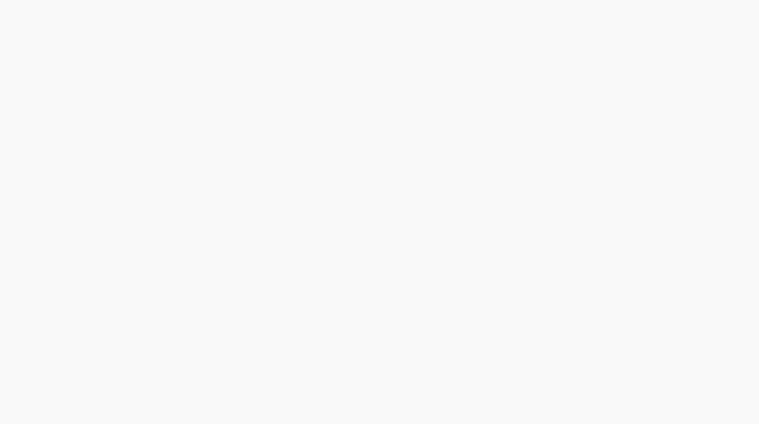
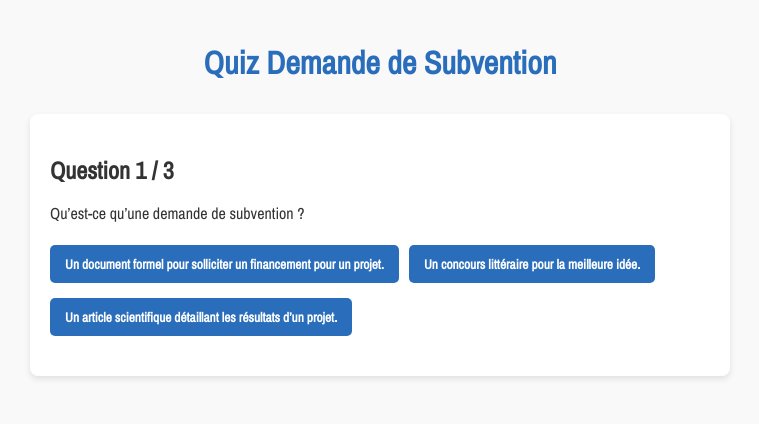
Before and after one commit to jgboudre/quizcctt, a plain HTML site: page index.html in a window 1280 px wide. Shown: the whole page, without its empty margins (260-1019 px from the left). Drawn offline with nearby package versions, Linux system fonts and the light colour scheme.

Commit message:
Update index.html

```diff
--- a/index.html
+++ b/index.html
@@ -2,42 +2,151 @@
 <html lang="fr">
 <head>
   <meta charset="UTF-8" />
-  <title>Quiz CCTT</title>
-  <meta name="viewport" content="width=device-width, initial-scale=1.0">
-
+  <meta name="viewport" content="width=device-width, initial-scale=1" />
+  <title>Quiz Demande de Subvention - CCTT</title>
   <!-- Police Archivo Narrow -->
-  <link href="https://fonts.googleapis.com/css2?family=Archivo+Narrow&display=swap" rel="stylesheet">
-
+  <link href="https://fonts.googleapis.com/css2?family=Archivo+Narrow&display=swap" rel="stylesheet" />
   <style>
     body {
       font-family: 'Archivo Narrow', sans-serif;
-      background-color: #f9f9f9;
-      margin: 0;
-      padding: 2rem;
+      background: #f9f9f9;
+      padding: 20px;
+      max-width: 700px;
+      margin: auto;
+      color: #333;
+    }
+    h1 {
+      text-align: center;
+      margin-bottom: 30px;
+      color: #2a6ebb;
+    }
+    .question {
+      background: white;
+      padding: 20px;
+      margin-bottom: 25px;
+      border-radius: 8px;
+      box-shadow: 0 3px 6px rgba(0,0,0,0.1);
+    }
+    .question h2 {
+      font-weight: 700;
+      margin-bottom: 15px;
+    }
+    button {
+      font-family: 'Archivo Narrow', sans-serif;
+      background: #2a6ebb;
+      color: white;
+      border: none;
+      padding: 10px 15px;
+      margin: 5px 10px 10px 0;
+      border-radius: 5px;
+      cursor: pointer;
+      font-weight: 700;
+      transition: background-color 0.3s ease;
+    }
+    button:hover {
+      background: #1e4f8b;
+    }
+    .feedback {
+      margin-top: 10px;
+      font-style: italic;
+      font-weight: 600;
+    }
+    .correct {
+      color: green;
+    }
+    .incorrect {
+      color: red;
+    }
+  </style>
+</head>
+<body>
+  <h1>Quiz Demande de Subvention</h1>
+
+  <div id="quiz-container" class="question">
+    <!-- Question et options générées par JS -->
+  </div>
+
+  <script>
+    const quizData = [
+      {
+        question: "Qu’est-ce qu’une demande de subvention ?",
+        options: [
+          "Un document formel pour solliciter un financement pour un projet.",
+          "Un concours littéraire pour la meilleure idée.",
+          "Un article scientifique détaillant les résultats d’un projet."
+        ],
+        correctIndex: 0,
+        feedbackCorrect: "Exact! Une demande de subvention vise à obtenir des fonds pour un projet.",
+        feedbackIncorrect: "Pas tout à fait. Ce n’est pas un concours littéraire ni un article scientifique."
+      },
+      {
+        question: "Laquelle de ces affirmations est FAUSSE concernant une demande de subvention ?",
+        options: [
+          "C’est un exercice d’improvisation sur le coin d’une table.",
+          "Il faut présenter un argumentaire clair et structuré.",
+          "La demande doit démontrer la capacité de l’équipe à réaliser le projet."
+        ],
+        correctIndex: 0,
+        feedbackCorrect: "Bonne réponse! Une demande sérieuse ne s’improvise pas.",
+        feedbackIncorrect: "Incorrect. En réalité, ce n’est pas un exercice d’improvisation."
+      },
+      {
+        question: "Dans une demande de subvention, il faut surtout :",
+        options: [
+          "Vendre l’idée et convaincre du bienfondé du projet.",
+          "Décrire en détail les résultats déjà obtenus.",
+          "Organiser un débat scientifique sur le sujet."
+        ],
+        correctIndex: 0,
+        feedbackCorrect: "Oui! On vend l’idée car les résultats ne sont pas encore connus.",
+        feedbackIncorrect: "Non, ce n’est pas un article scientifique ni un débat."
+      }
+    ];
+
+    let currentQuestion = 0;
+    const container = document.getElementById('quiz-container');
+
+    function showQuestion() {
+      const q = quizData[currentQuestion];
+      container.innerHTML = `
+        <h2>Question ${currentQuestion + 1} / ${quizData.length}</h2>
+        <p>${q.question}</p>
+        <div>
+          ${q.options.map((opt, i) =>
+            `<button onclick="checkAnswer(${i})">${opt}</button>`
+          ).join('')}
+        </div>
+        <div id="feedback" class="feedback"></div>
+      `;
     }
 
-    .quiz-container {
-      max-width: 800px;
-      margin: auto;
-      background: white;
-      padding: 2rem;
-      border-radius: 12px;
-      box-shadow: 0 4px 12px rgba(0, 0, 0, 0.1);
+    function checkAnswer(selectedIndex) {
+      const q = quizData[currentQuestion];
+      const feedbackEl = document.getElementById('feedback');
+      if (selectedIndex === q.correctIndex) {
+        feedbackEl.textContent = q.feedbackCorrect;
+        feedbackEl.className = 'feedback correct';
+      } else {
+        feedbackEl.textContent = q.feedbackIncorrect;
+        feedbackEl.className = 'feedback incorrect';
+      }
+      // Désactiver tous les boutons pour éviter plusieurs clics
+      const buttons = container.querySelectorAll('button');
+      buttons.forEach(btn => btn.disabled = true);
+
+      // Passer à la question suivante après 2 secondes
+      setTimeout(() => {
+        currentQuestion++;
+        if (currentQuestion < quizData.length) {
+          showQuestion();
+        } else {
+          container.innerHTML = '<h2>Quiz terminé!</h2><p>Merci d’avoir participé.</p>';
+        }
+      }, 2000);
     }
 
-    h1 {
-      font-size: 1.8rem;
-      margin-bottom: 1rem;
-    }
-
-    .question {
-      margin-bottom: 2rem;
-    }
-
-    .question p {
-      font-size: 1.2rem;
-      margin-bottom: 0.5rem;
-    }
-
-    .question label {
-      display: block;
+    // Démarrer le quiz
+    showQuestion();
+  </script>
+</body>
+</html>
```
